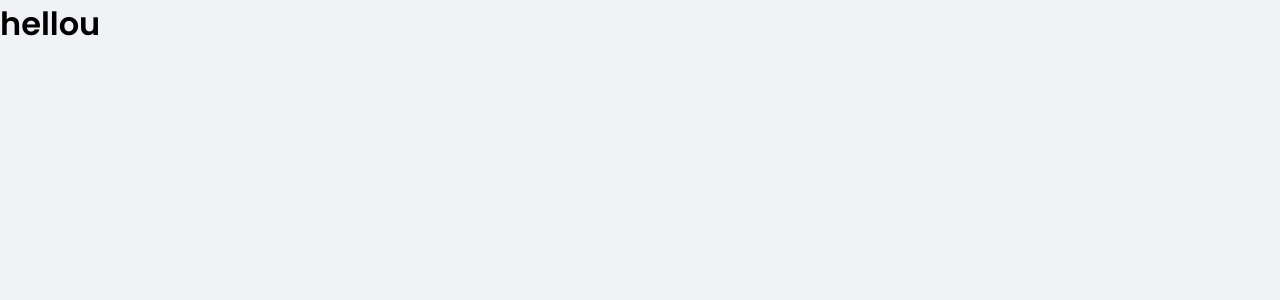
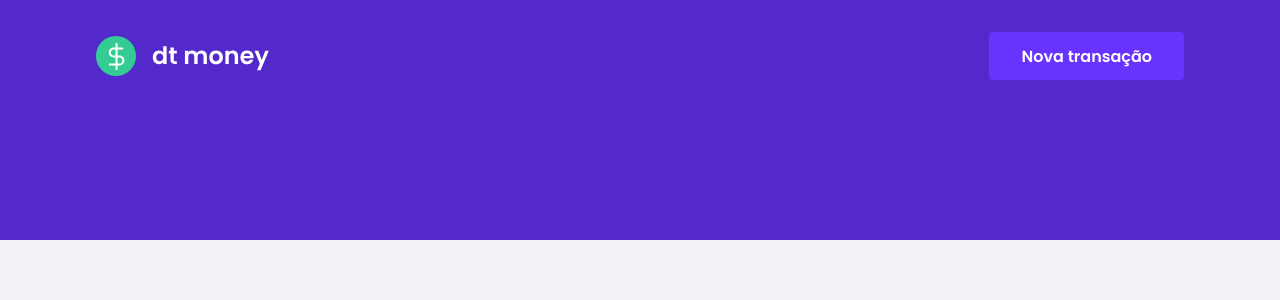
Before and after one commit to miguelriosoliveira/dtmoney, a React (Create React App) app: page / in a window 1280 px wide. Shown: the top 300 px of the page. Built offline with nearby package versions, Linux system fonts and the light colour scheme.

Commit message:
First component: Header

```diff
--- a/src/App.tsx
+++ b/src/App.tsx
@@ -1,10 +1,11 @@
+import { Header } from './components/Header';
 import { GlobalStyle } from './styles/global';
 
 export function App() {
 	return (
-		<div>
-			<h1>hellou</h1>
+		<>
 			<GlobalStyle />
-		</div>
+			<Header />
+		</>
 	);
 }
--- /dev/null
+++ b/src/components/Header/index.tsx
@@ -0,0 +1,14 @@
+import logoImg from '../../assets/logo.svg';
+
+import { Container, Content } from './styles';
+
+export function Header() {
+	return (
+		<Container>
+			<Content>
+				<img src={logoImg} alt="dt money" />
+				<button type="button">Nova transação</button>
+			</Content>
+		</Container>
+	);
+}
--- /dev/null
+++ b/src/components/Header/styles.ts
@@ -0,0 +1,31 @@
+import styled from 'styled-components';
+
+export const Container = styled.header`
+	background: var(--blue);
+`;
+
+export const Content = styled.div`
+	max-width: 1120px;
+	margin: 0 auto;
+
+	padding: 2rem 1rem 10rem;
+	display: flex;
+	align-items: center;
+	justify-content: space-between;
+
+	button {
+		font-size: 1rem;
+		color: #fff;
+		background: var(--blue-light);
+		border: 0;
+		padding: 0 2rem;
+		border-radius: 0.25rem;
+		height: 3rem;
+
+		transition: filter 0.2s;
+
+		&:hover {
+			filter: brightness(0.9);
+		}
+	}
+`;
```
